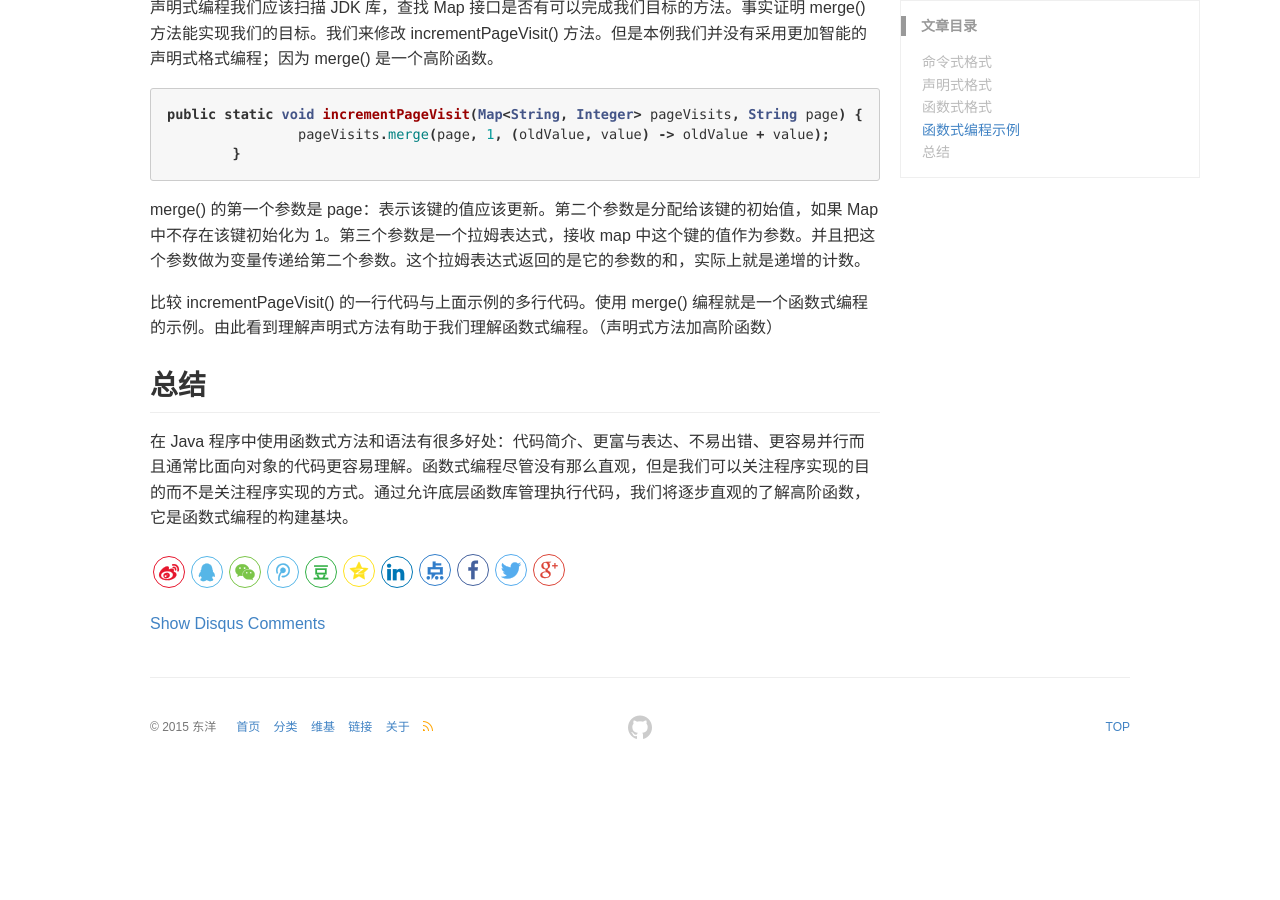
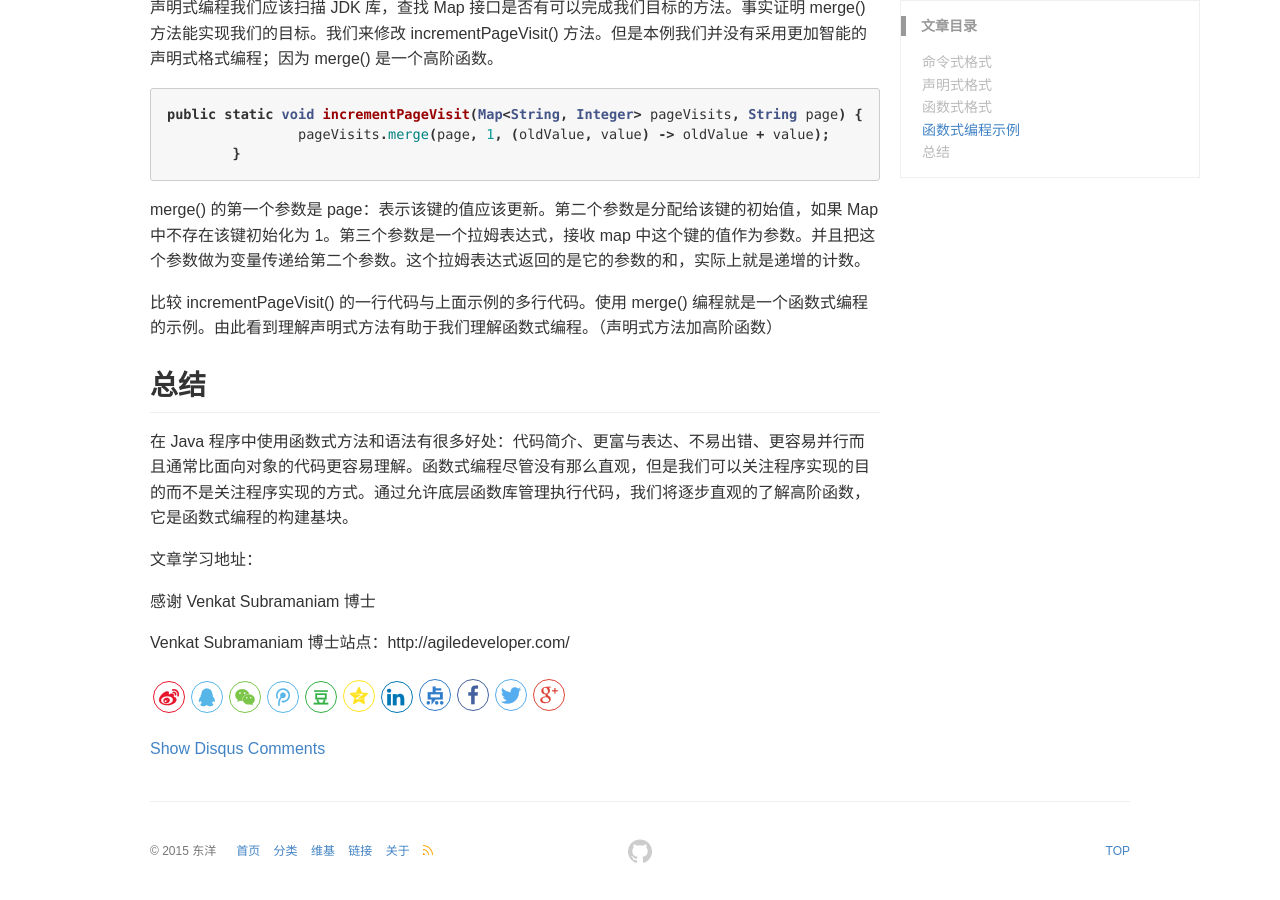
Before and after one commit to chaodongyang/chaodongyang.github.io, a Jekyll site: the page built from _posts/blog/2018-01-04-java8idioms1.md, in a window 1280 px wide and 900 px high, scrolled down 3235 px. Built offline with Jekyll 4.4.1, drawn with Linux system fonts in a browser that asks for light colours; comment, search, counter and statistics services are not loaded; before the commit the page ends 4011 px from its top, so only the background shows below that.

Commit message:
update commit

```diff
--- a/_posts/blog/2018-01-04-java8idioms1.md
+++ b/_posts/blog/2018-01-04-java8idioms1.md
@@ -127,3 +127,9 @@ merge() 的第一个参数是 page：表示该键的值应该更新。第二个
 
 ## 总结
 在 Java 程序中使用函数式方法和语法有很多好处：代码简介、更富与表达、不易出错、更容易并行而且通常比面向对象的代码更容易理解。函数式编程尽管没有那么直观，但是我们可以关注程序实现的目的而不是关注程序实现的方式。通过允许底层函数库管理执行代码，我们将逐步直观的了解高阶函数，它是函数式编程的构建基块。
+
+文章学习地址：
+
+感谢 Venkat Subramaniam 博士
+
+Venkat Subramaniam 博士站点：http://agiledeveloper.com/
```
